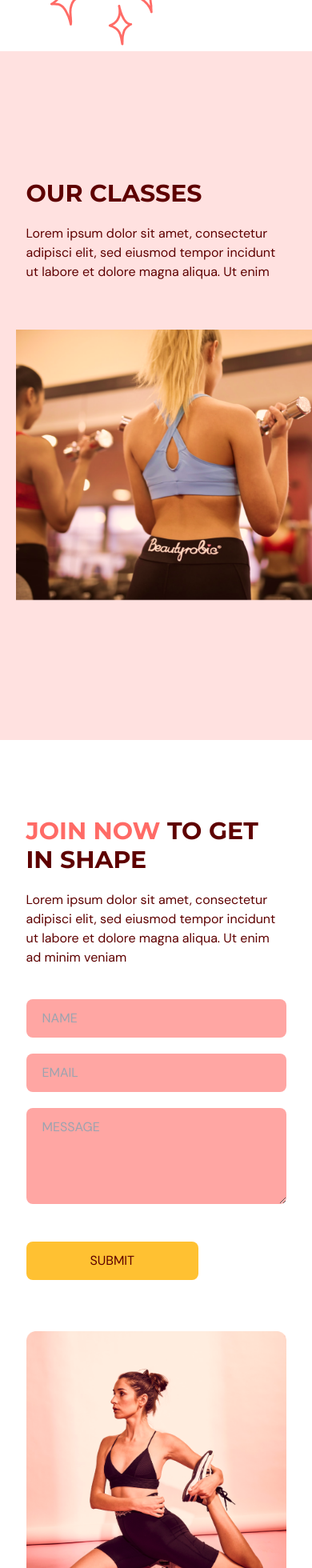
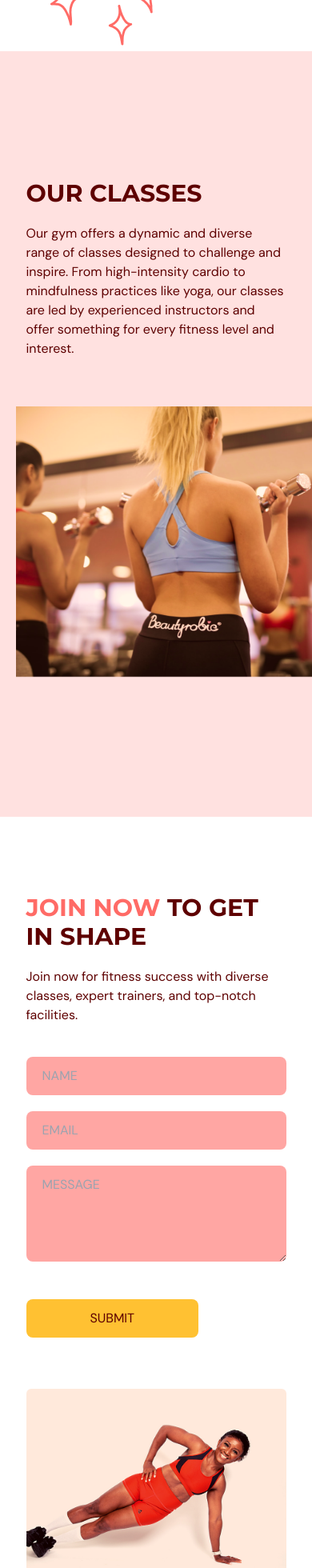
Before and after one commit to NyashaMuusha/gym-typscript, a React (Vite) app: page / in a window 390 px wide. Shown: the part 3157-5117 px from the top of the page at 80% size. Built offline with nearby package versions, Linux system fonts and the light colour scheme.

Commit message:
added text to our  classes

```diff
--- a/src/App.tsx
+++ b/src/App.tsx
@@ -34,7 +34,7 @@ function App() {
       <Benefits setSelectedPage={setSelectedPage} />
       <OurClasses setSelectedPage={setSelectedPage} />
       <ContactUs setSelectedPage={setSelectedPage} />
-      <Footer setSelectedPage/>
+      <Footer/>
     </div>
   );
 }
--- a/src/scenes/contactUs.tsx/index.tsx
+++ b/src/scenes/contactUs.tsx/index.tsx
@@ -2,7 +2,7 @@ import Htext from "@/shared/Htext";
 import { SelectedPage } from "@/shared/types";
 import { motion } from "framer-motion";
 import { useForm } from "react-hook-form";
-import ContactUsPageGraphic from "@/assets/ContactUsPageGraphic.png";
+import ContactUsGraphicPage3 from "@/assets/ContactUsGraphicPage3.png";
 
 type Props = {
   setSelectedPage: (value: SelectedPage) => void;
@@ -45,9 +45,8 @@ const ContactUs = ({ setSelectedPage }: Props) => {
             <span className="text-primary-500">JOIN NOW</span> TO GET IN SHAPE
           </Htext>
           <p className="my-5">
-            Lorem ipsum dolor sit amet, consectetur adipisci elit, sed eiusmod
-            tempor incidunt ut labore et dolore magna aliqua. Ut enim ad minim
-            veniam
+            Join now for fitness success with diverse classes, expert trainers,
+            and top-notch facilities.
           </p>
         </motion.div>
         {/* FORM AND IMAGE */}
@@ -66,7 +65,7 @@ const ContactUs = ({ setSelectedPage }: Props) => {
             <form
               target="_blank"
               onSubmit={onSubmit}
-              action="https://formsubmit.co/e8a5bdfa807605332f809e5656e27c6e"
+              action="https://formsubmit.co/nyashamuusha@gmail.com"
               method="POST"
             >
               <input
@@ -141,11 +140,11 @@ const ContactUs = ({ setSelectedPage }: Props) => {
               visible: { opacity: 1, x: 0 },
             }}
           >
-            <div className="w-full before:absolute before:-bottom-20 before:-right-10 before:z-[-1] md:before:content-evolvetext">
+            <div className="w-full before:absolute before:-bottom-20 before:-right-10 before:z-[1] md:before:content-evolvetext">
               <img
-                className="w-full"
+                className="mt-4 w-full rounded-md"
                 alt="contact-us-page-graphic"
-                src={ContactUsPageGraphic}
+                src={ContactUsGraphicPage3}
               />
             </div>
           </motion.div>
--- a/src/scenes/ourClasses/index.tsx
+++ b/src/scenes/ourClasses/index.tsx
@@ -13,37 +13,37 @@ const classes: Array<ClassType> = [
   {
     name: "Weight Training Classes",
     description:
-      "Quis aute iure reprehenderit in voluptate velit esse cillum dolore eu fugiat nulla pariatur. Excepteur sint obcaecat cupiditat non proiden",
+      "Our weight training classes provide a comprehensive workout designed to build strength, increase muscle mass, and improve overall fitness, utilizing resistance equipment and free weights to target specific muscle groups and help you reach your goals.",
     image: image1,
   },
   {
     name: "Training Classes",
     description:
-      "Quis aute iure reprehenderit in voluptate velit esse cillum dolore eu fugiat nulla pariatur. Excepteur sint obcaecat cupiditat non proiden",
+      "Our training classes are designed to help you reach your fitness goals and maximize your potential, offering a challenging and personalized workout experience led by expert trainers who will provide guidance and support every step of the way",
     image: image2,
   },
   {
     name: "Ab Core Classes",
     description:
-      "Quis aute iure reprehenderit in voluptate velit esse cillum dolore eu fugiat nulla pariatur. Excepteur sint obcaecat cupiditat non proiden",
+      "Our ab core classes focus on strengthening and toning the abdominal muscles, utilizing a variety of exercises and techniques to help you achieve a stronger, leaner core and improve your overall fitness and posture",
     image: image3,
   },
   {
     name: "Adventure Classes",
     description:
-      "Quis aute iure reprehenderit in voluptate velit esse cillum dolore eu fugiat nulla pariatur. Excepteur sint obcaecat cupiditat non proiden",
+      "Our adventure classes offer a unique and exciting way to get fit, combining thrilling outdoor experiences with a challenging workout to give you an adrenaline-fueled experience unlike any other",
     image: image4,
   },
   {
     name: "Yoga Classes",
     description:
-      "Quis aute iure reprehenderit in voluptate velit esse cillum dolore eu fugiat nulla pariatur. Excepteur sint obcaecat cupiditat non proiden",
+      "Our yoga classes offer a relaxing and rejuvenating workout experience, combining physical postures, breathing techniques, and mindfulness practices to improve flexibility, balance, and mental well-being",
     image: image5,
   },
   {
     name: "HIT Training Classes",
     description:
-      "Quis aute iure reprehenderit in voluptate velit esse cillum dolore eu fugiat nulla pariatur. Excepteur sint obcaecat cupiditat non proiden",
+      "Our HIT (High Intensity Training) classes provide a challenging, full-body workout designed to maximize calorie burn, improve cardiovascular fitness, and build strength, utilizing short, intense bursts of exercise to push you to your limits and achieve your fitness goals.",
     image: image6,
   },
 ];
@@ -75,8 +75,11 @@ const OurClasses = ({ setSelectedPage }: Props) => {
           <div className="md:w-3/5">
             <Htext> OUR CLASSES</Htext>
             <p className="py-5 ">
-              Lorem ipsum dolor sit amet, consectetur adipisci elit, sed eiusmod
-              tempor incidunt ut labore et dolore magna aliqua. Ut enim
+              Our gym offers a dynamic and diverse range of classes designed to
+              challenge and inspire. From high-intensity cardio to mindfulness
+              practices like yoga, our classes are led by experienced
+              instructors and offer something for every fitness level and
+              interest.
             </p>
           </div>
         </motion.div>
```
